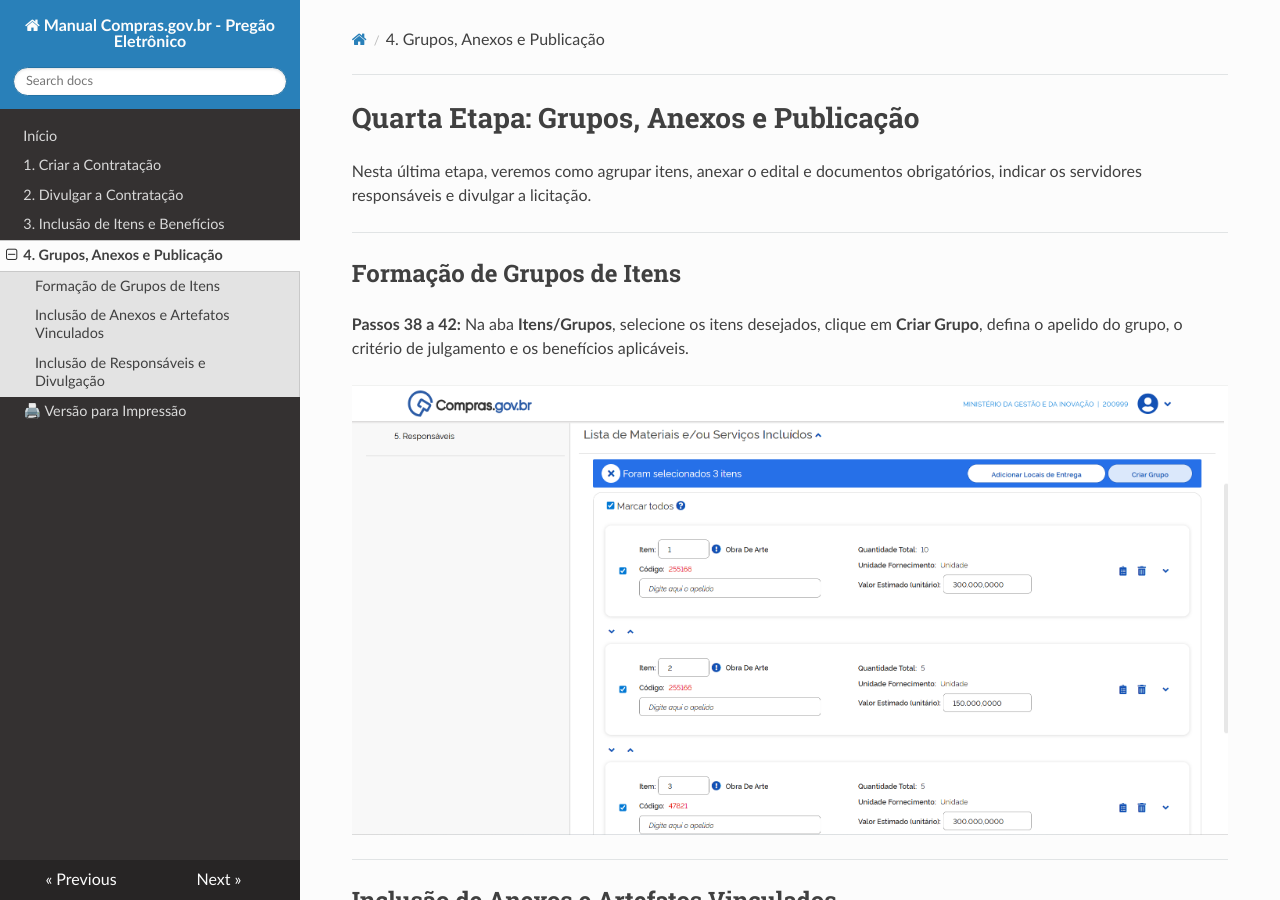
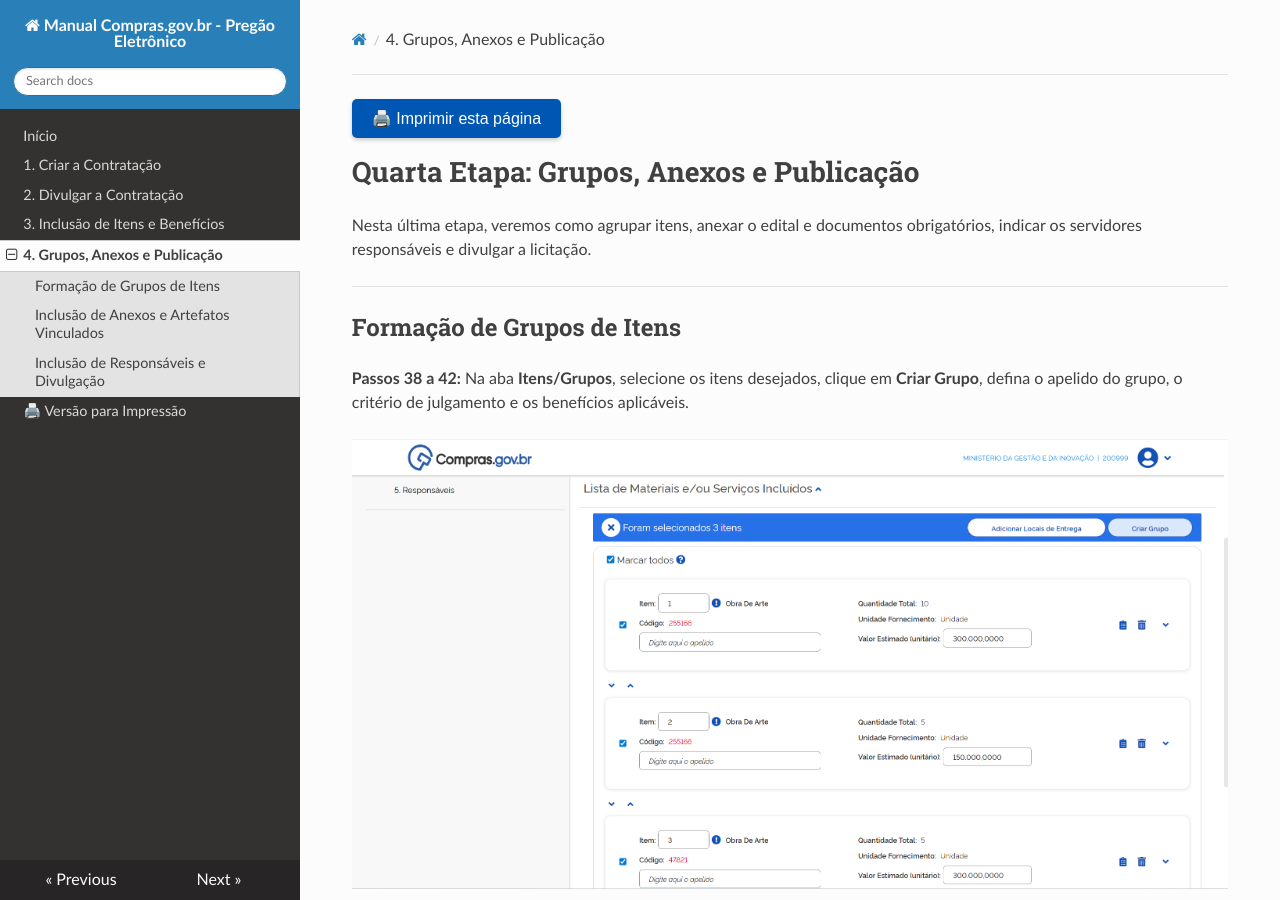
Before and after one commit to emilix10-bit/manual-compras-pregao, an MkDocs documentation site: the page built from docs/04-grupos-anexos-responsaveis.md, in a window 1280 px wide and 900 px high. Built offline with MkDocs 1.6.1, drawn with Linux system fonts in a browser that asks for light colours; nearby versions of some CDN libraries.

Commit message:
Update 04-grupos-anexos-responsaveis.md

```diff
--- a/docs/04-grupos-anexos-responsaveis.md
+++ b/docs/04-grupos-anexos-responsaveis.md
@@ -1,3 +1,8 @@
+<div style="text-align: left; margin: 15px 0;">
+  <button onclick="window.print()" style="background-color: #0056b3; color: white; padding: 10px 20px; border: none; border-radius: 5px; font-size: 16px; cursor: pointer; box-shadow: 0 2px 4px rgba(0,0,0,0.2);">
+    🖨️ Imprimir esta página
+  </button>
+</div>
 # Quarta Etapa: Grupos, Anexos e Publicação
 
 Nesta última etapa, veremos como agrupar itens, anexar o edital e documentos obrigatórios, indicar os servidores responsáveis e divulgar a licitação.
@@ -43,6 +48,9 @@ Pronto! Sua contratação será divulgada no **PNCP** e ficará disponível para
 
 
 <br>
-<button onclick="window.print()" style="background-color: #0056b3; color: white; padding: 10px 20px; border: none; border-radius: 5px; font-size: 16px; cursor: pointer; box-shadow: 0 2px 4px rgba(0,0,0,0.2);">
-  🖨️ Imprimir esta página
-</button>
+<br>
+<div style="text-align: left; margin: 15px 0;">
+  <button onclick="window.print()" style="background-color: #0056b3; color: white; padding: 10px 20px; border: none; border-radius: 5px; font-size: 16px; cursor: pointer; box-shadow: 0 2px 4px rgba(0,0,0,0.2);">
+    🖨️ Imprimir esta página
+  </button>
+</div>
```
